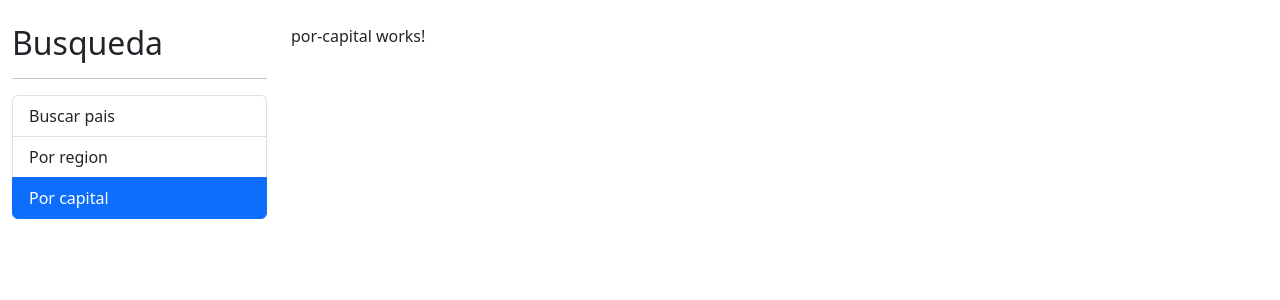
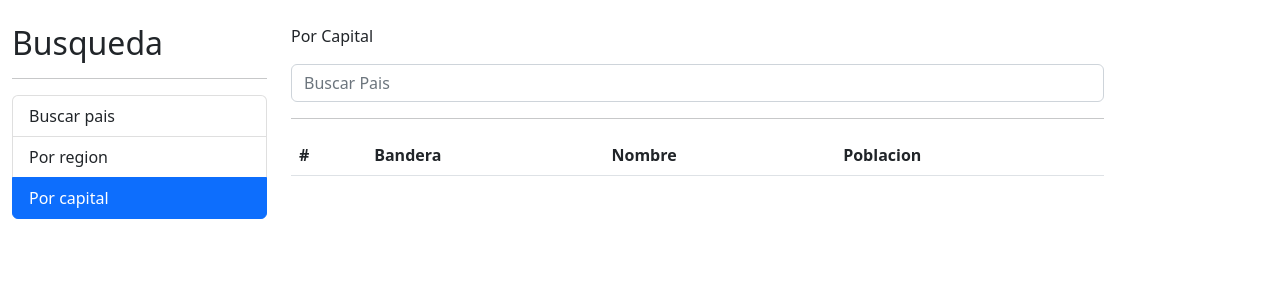
Before and after one commit to lMiguelVSl/03-paisesApp, an Angular app: page /capital in a window 1280 px wide. Shown: the top 300 px of the page. Built offline with nearby package versions, Linux system fonts and the light colour scheme.

Commit message:
Searching by capital working

```diff
--- a/src/app/pais/components/pais-input/pais-input.component.ts
+++ b/src/app/pais/components/pais-input/pais-input.component.ts
@@ -1,5 +1,5 @@
 import { Component, ElementRef, EventEmitter, Output, ViewChild, OnInit } from '@angular/core';
-import { Subject } from 'rxjs';
+import { debounceTime, Subject } from 'rxjs';
 
 @Component({
   selector: 'app-pais-input',
@@ -19,11 +19,11 @@ export class PaisInputComponent implements OnInit {
   constructor() { }
 
   ngOnInit() {
-
-    this.debouncer.subscribe( value => {
-      console.log('debouncer: ', value);
+    this.debouncer
+    .pipe(debounceTime(1000))
+    .subscribe( value => {
+      this.onDebounce.emit( value );
     });
-
   }
 
   buscar() {
@@ -32,8 +32,6 @@ export class PaisInputComponent implements OnInit {
   }
 
   letterPress( ){
-
     this.debouncer.next( this.termino );
-
   }
 }
--- a/src/app/pais/pages/por-capital/por-capital.component.html
+++ b/src/app/pais/pages/por-capital/por-capital.component.html
@@ -1 +1,25 @@
-<p>por-capital works!</p>
+
+<p>Por Capital</p>
+
+<div class="row">
+    <div class="col">
+       <app-pais-input
+        (onEnter)="buscar( $event )"
+        (onDebounce)="sugges()"
+       ></app-pais-input>
+    </div>
+</div>
+
+<hr>
+
+<div
+    *ngIf="hayError"
+    class="alert alert-danger">
+    Doesn't found some Capital with this name "{{termino}}"
+</div>
+
+<div class="row">
+    <div class="col">
+        <app-pais-tabla [Countries]="Countries"></app-pais-tabla>
+    </div>
+</div>
--- a/src/app/pais/pages/por-capital/por-capital.component.ts
+++ b/src/app/pais/pages/por-capital/por-capital.component.ts
@@ -1,4 +1,8 @@
-import { Component, OnInit } from '@angular/core';
+import { Component } from '@angular/core';
+
+
+import { Country } from '../../interfaces/pais.interface';
+import { PaisService } from '../../services/pais.service';
 
 @Component({
   selector: 'app-por-capital',
@@ -6,11 +10,39 @@ import { Component, OnInit } from '@angular/core';
   styles: [
   ]
 })
-export class PorCapitalComponent implements OnInit {
+export class PorCapitalComponent {
 
-  constructor() { }
+  termino   : string = '';
+  hayError  : boolean= false;
+  Countries : Country[] = [];
 
-  ngOnInit(): void {
+
+  constructor( private capitalService : PaisService) {
+
+  }
+
+  buscar( termino : string ){
+
+    this.hayError = false;
+    this.termino  = termino;
+    console.log( this.termino );
+
+    this.capitalService.buscarCapital( this.termino )
+    .subscribe( ( countries ) =>
+      {
+        this.Countries = countries;
+
+      }, ( err ) => {
+
+        this.hayError  = true;
+        this.Countries = []
+
+      });
+
+  }
+
+  sugges(){
+
   }
 
 }
--- a/src/app/pais/pages/por-pais/por-pais.component.html
+++ b/src/app/pais/pages/por-pais/por-pais.component.html
@@ -4,6 +4,7 @@
     <div class="col">
        <app-pais-input
         (onEnter)="buscar( $event )"
+        (onDebounce)="sugges()"
        ></app-pais-input>
     </div>
 </div>
--- a/src/app/pais/pages/por-pais/por-pais.component.ts
+++ b/src/app/pais/pages/por-pais/por-pais.component.ts
@@ -37,6 +37,8 @@ export class PorPaisComponent {
 
   }
 
+  sugges(){
 
+  }
 
 }
--- a/src/app/pais/services/pais.service.ts
+++ b/src/app/pais/services/pais.service.ts
@@ -19,4 +19,10 @@ export class PaisService {
     return this.http.get<Country[]>( url );
   }
 
+  buscarCapital ( termino : string ) : Observable<Country[]> {
+    const url = `${this.ApiUrl}/capital/${termino}`
+
+    return this.http.get<Country[]>( url );
+  }
+
 }
```
